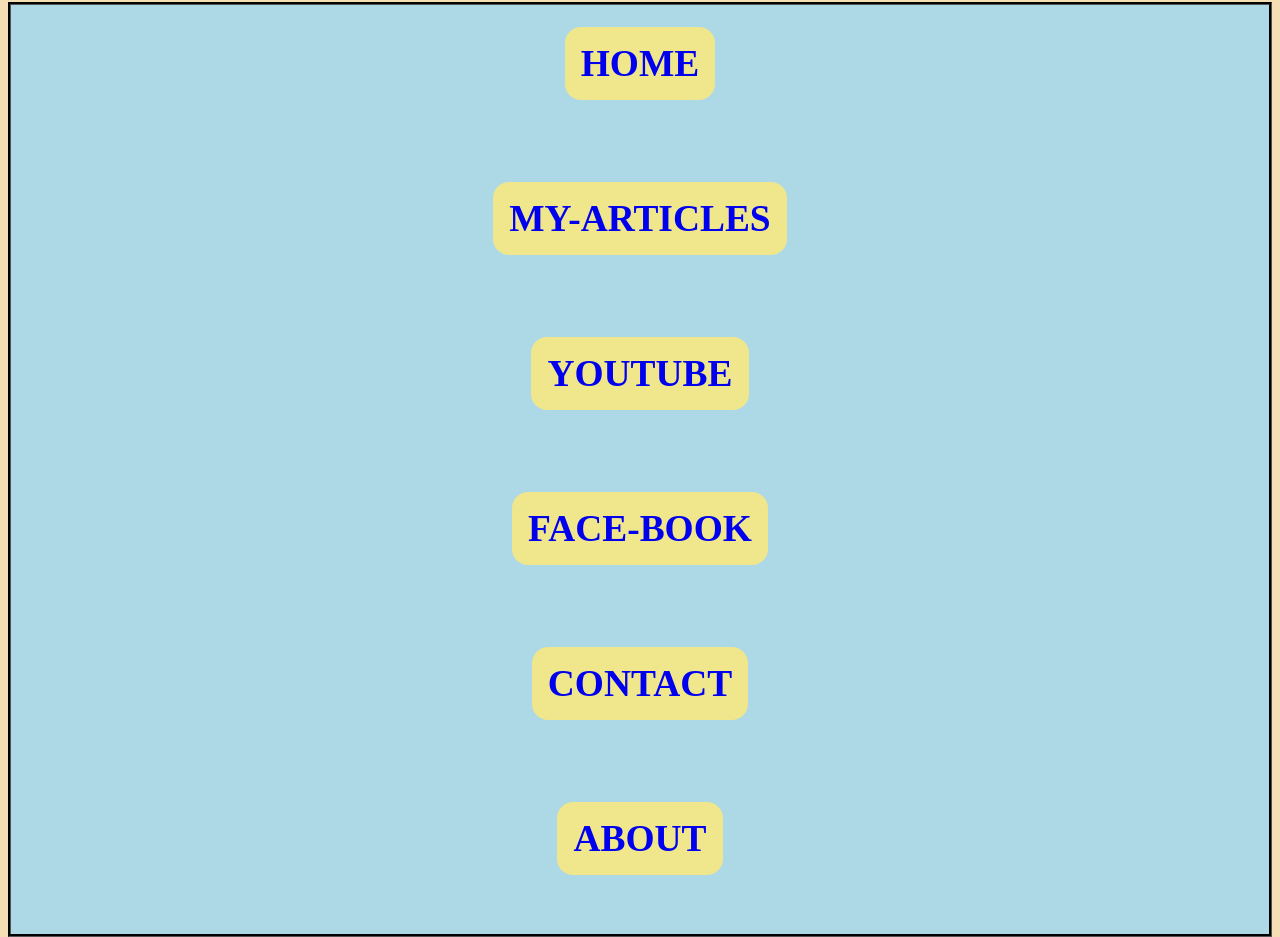
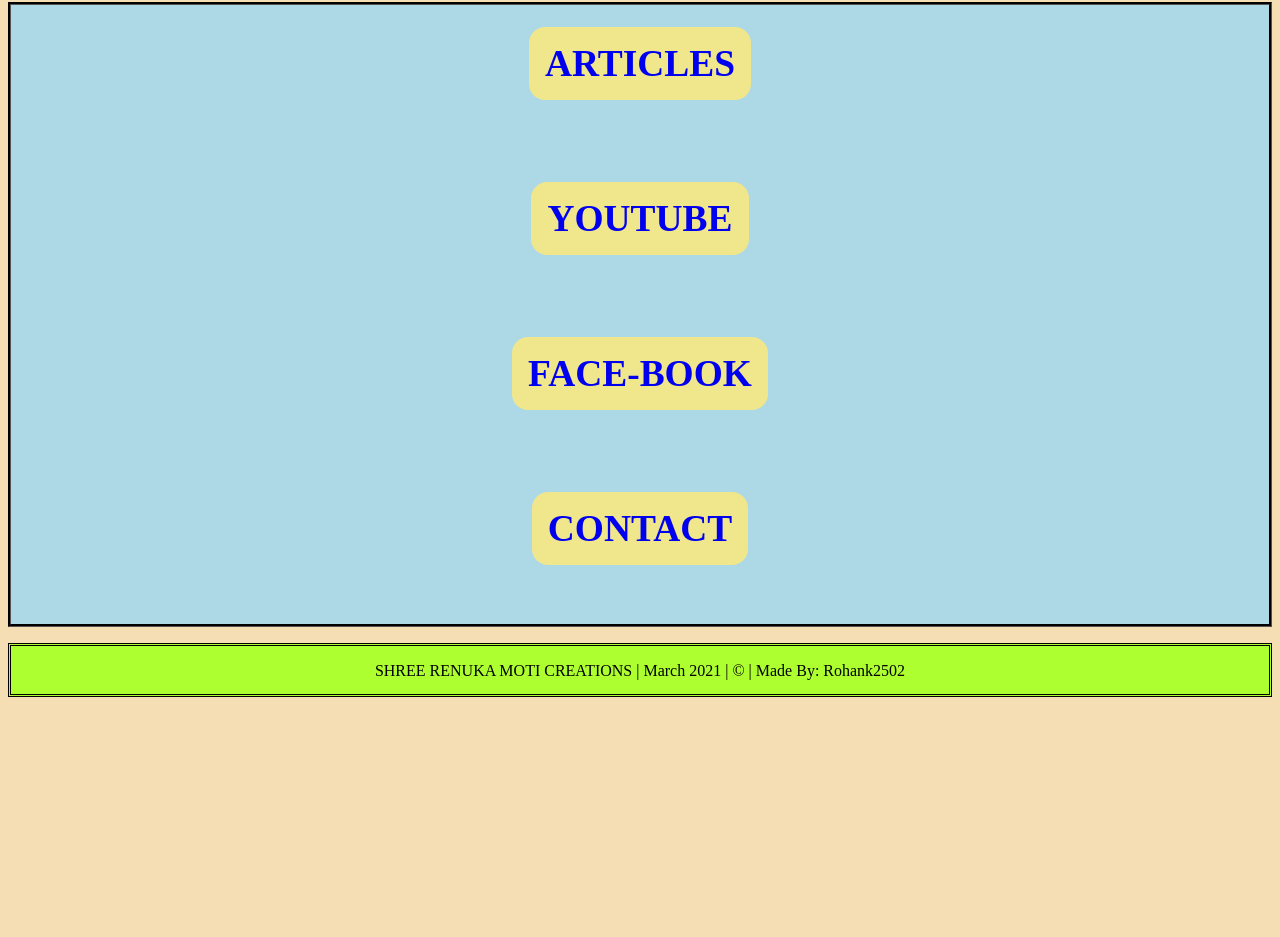
Before and after one commit to shree-renuka-moti-creations/SHREE_RENUKA_MOTI_CREATIONS_HOME, a plain HTML site: page index.html in a window 1280 px wide. Shown: the part 321-1258 px from the top of the page. After the commit the page ends 1026 px from the top, so only its background shows below. Drawn offline with Linux system fonts and the light colour scheme.

Commit message:
Update index.html

```diff
--- a/index.html
+++ b/index.html
@@ -13,12 +13,12 @@
       <h1 >SHREE RENUKA MOTI CREATIONS</h1>
     </div>
     <nav class="navbar">
-      <h3><a href="#" class="navbar">HOME</a></h3><br>
-      <h3><a href="#" class="navbar">MY-ARTICLES</a></h3><br>
+
+      <h3><a href="#" class="navbar">ARTICLES</a></h3><br>
       <h3><a href="https://www.youtube.com/channel/UCWnRJ2DFgBjF7lnjWm41S1A" class="navbar">YOUTUBE</a></h3><br>
       <h3><a href="https://www.facebook.com/Shree-Renuka-Moti-Creations-110449954170484" class="navbar">FACE-BOOK</a></h3><br>
       <h3><a href="#" class="navbar">CONTACT</a></h3><br>
-      <h3><a href="#" class="navbar">ABOUT</a></h3><br>
+
     </nav>
 
     <footer class="foot">
```
